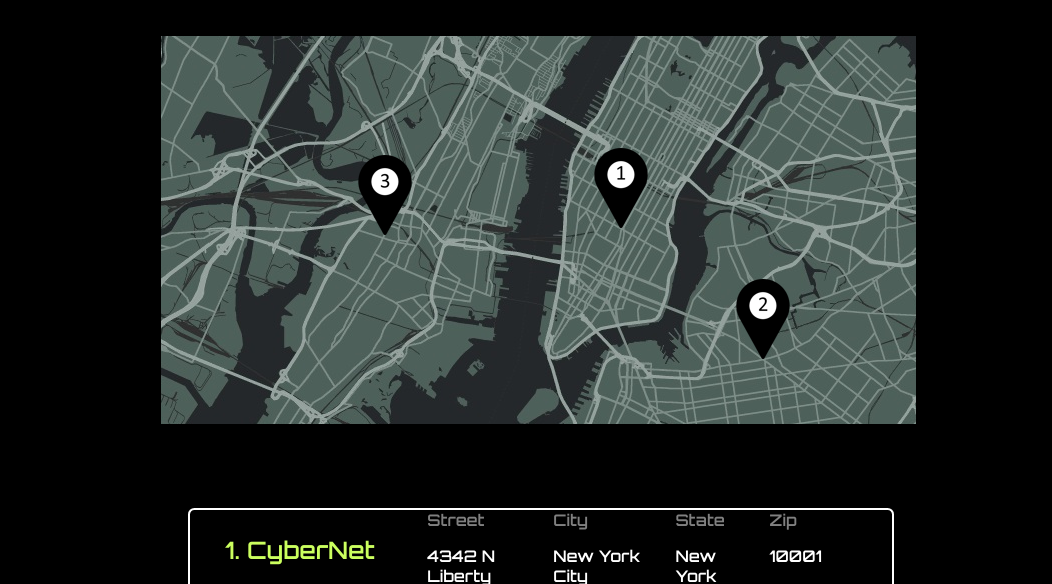
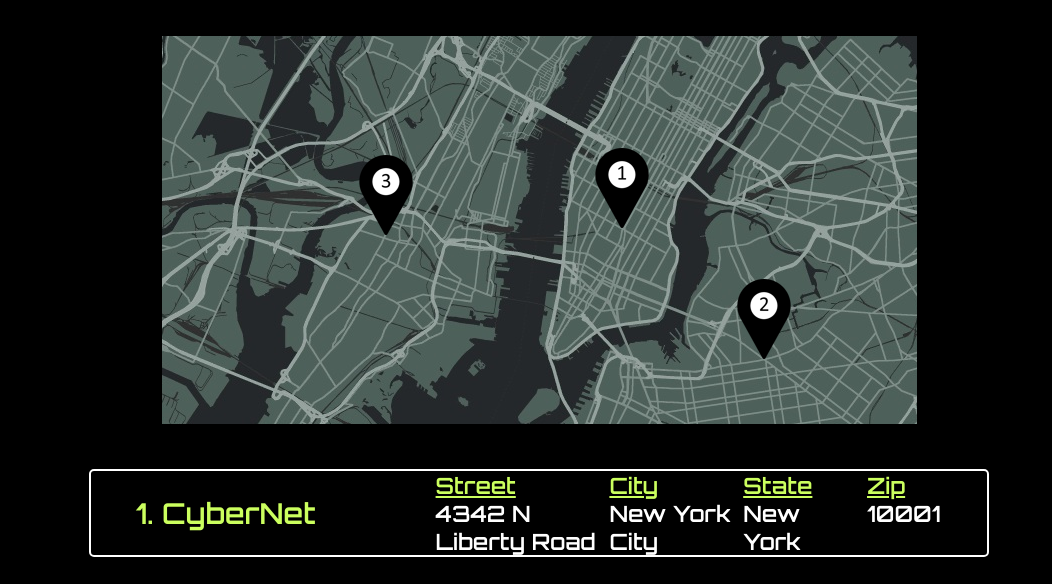
Before and after one commit to capstone-project-team-tec/Cyberslice-Pizza-Project, a React app: page /locations in a window 1280 px wide. Shown: the part 216-800 px from the top of the page, without its empty margins (101-1153 px from the left). Built offline with nearby package versions, Linux system fonts and the light colour scheme; no server answers.

Commit message:
styled locations address boxes again, cleaned up order options, cleaned up locations, cleaned up some of the passed down props

```diff
--- a/src/components/Locations.js
+++ b/src/components/Locations.js
@@ -1,60 +1,61 @@
 import "./locations.css"
 import "./global.css"
-
 
 const CarryoutLocation = ({ title, street, city, state, zip}) => {
 
     return (
-        <section className="location">
-            <section className="locationInfoContainer">
-                <section className="locationTitle">
+        <section className="location-lp">
+
+            <section className="locationInfoContainer-lp">
+                <section className="locationTitle-lp">
                     {title}
                 </section>
+                <section className="addressContainer-lp">
 
-                <section className="addressContainer">
-
-                    <section className="locationStreetContainer">
-                        <section className="locationStreetTitle">
+                    <section className="locationStreetContainer-lp">
+                        <section className="locationStreetTitle-lp">
                             Street
                         </section>
 
-                        <section className="locationStreet">
+                        <section className="locationStreet-lp">
                             {street}
                         </section>
                     </section>
 
-                    <section className="locationCityContainer">
-                        <section className="locationCityTitle">
+                    <section className="locationCityContainer-lp">
+                        <section className="locationCityTitle-lp">
                             City
                         </section>
 
-                        <section className="locationCity">
+                        <section className="locationCity-lp">
                             {city}
                         </section>
                     </section>
 
-                    <section className="locationStateContainer">
-                        <section className="locationStateTitle">
+                    <section className="locationStateContainer-lp">
+                        <section className="locationStateTitle-lp">
                             State
                         </section>
 
-                        <section className="locationState">
+                        <section className="locationState-lp">
                             {state}
                         </section>
                     </section>
 
-                    <section className="locationZipContainer">
-                        <section className="locationZipTitle">
+                    <section className="locationZipContainer-lp">
+                        <section className="locationZipTitle-lp">
                             Zip
                         </section>
 
-                        <section className="locationZip">
+                        <section className="locationZip-lp">
                             {zip}
                         </section>
+                    </section>
 
-                    </section>
                 </section>
+
             </section>
+
         </section>
     )
 }
@@ -62,13 +63,13 @@ const CarryoutLocation = ({ title, street, city, state, zip}) => {
 const Locations = () => {
 
     return(
-        <div id="locationsComponent">
-            <div id="locationsComponentTitleContainer">
-                <p id="locationsComponentTitleText">Locations</p>
+        <div id="locationsComponent-lp">
+            <div id="locationsComponentTitleContainer-lp">
+                <p id="locationsComponentTitleText-lp">Locations</p>
             </div>
-            <div id="imageAndAddresses">
-                <img id="locationsImage" src="/snazzyMapsMapFinal.png" alt="Image of Map Locations"/>
-                <div id="locationsContainer">
+            <div id="imageAndAddresses-lp">
+                <img id="locationsImage-lp" src="/snazzyMapsMapFinal.png" alt="Image of Map Locations"/>
+                <div id="locationsContainer-lp">
                     <label htmlFor="CyberNet">
                         <CarryoutLocation
                             title="1. CyberNet"
@@ -76,7 +77,7 @@ const Locations = () => {
                             city="New York City"
                             state="New York"
                             zip="10001"
-                            />
+                        />
                     </label>
                     <label htmlFor="TechnoCorp">
                         <CarryoutLocation
--- a/src/components/OrderOptions.js
+++ b/src/components/OrderOptions.js
@@ -1,6 +1,6 @@
 //This is the CarryOut or Delivery page
 import { useState } from "react"
-import { useParams, useNavigate, Link, json } from "react-router-dom"
+import { Link} from "react-router-dom"
 import "./orderOptions.css"
 import "./global.css"
 
@@ -8,20 +8,10 @@ const OrderOptions = (props) => {
     const [carryOut, setCarryOut] = useState(false)
     const [delivery, setDelivery] = useState(false)
     const [deliveryAddress, setDeliveryAddress] = useState("")
-    const [orderLocation, setOrderLocation] = useState("")
-    const [deliveryAddressForm, setDeliveryAddressForm] = useState(false)
-    const [myCartId, setMyCartId] = useState("")
-    const [address, setAddress] = useState("")
     const [hasCarryOutButtonBeenClicked, setHasCarryOutButtonBeenClicked] = useState(false)
     const [hasDeliveryButtonBeenClicked, setHasDeliveryButtonBeenClicked] = useState(false)
     const [selectedStoreLocation, setSelectedStoreLocation] = useState("")
-
-
-
-
-    const { currentCart, currentUser, setCurrentUser, setCurrentCart } = props
-
-    const navigate = useNavigate()
+    const { currentCart, setCurrentCart } = props
 
     function CarryoutTrue() {
         setHasCarryOutButtonBeenClicked(!hasCarryOutButtonBeenClicked)
@@ -41,18 +31,8 @@ const OrderOptions = (props) => {
         }
     }
 
-    function deliveryAddressCorrect() {
-        navigate('/checkout')
-    }
-
-    function deliveryAddressNotCorrect() {
-        setDeliveryAddressForm(!deliveryAddressForm)
-    }
-
     async function updateOrderLocationAndDeliveryAddress (event, currentCart) {
         event.preventDefault()
-    console.log(currentCart)
-    console.log(deliveryAddress)
         try {
             const response = await fetch(`http://localhost:1337/api/cart/${currentCart.id}/orderoptions`, {
                 method: "PATCH",
@@ -66,11 +46,11 @@ const OrderOptions = (props) => {
             })
             const result = await response.json()
             setCurrentCart(result)
-
         } catch(error) {
             console.log(error)
         }
     }
+
     return(
         <div>
             <section id = "orderContainer">
@@ -98,15 +78,13 @@ const OrderOptions = (props) => {
                        </div>
                     </form>
                 </div>
-
-
-                ): ""
-                }
+            ): ""}
 
             {carryOut || delivery ? (
                 <div id="locationsContainer">
                     <h3 id="selectlocation">Select A Location:</h3>
                     <form id="formLocationContainer">
+
                         <section className="location">
                             <section className="locationInfoContainer">
                                 <input type="radio" name="location" onClick={() => setSelectedStoreLocation("4342 N Liberty Road, New York City, New York, 10001")} />
@@ -114,6 +92,7 @@ const OrderOptions = (props) => {
                                     Cyber Net
                                 </section>
                                 <section className="addressContainer">
+
                                     <section className="locationStreetContainer">
                                         <section className="locationStreetTitle">
                                             Street
@@ -153,9 +132,11 @@ const OrderOptions = (props) => {
                                             10001
                                         </section>
                                     </section>
+
                                 </section>
                             </section>
                         </section>
+
                         <section className="location">
                             <section className="locationInfoContainer">
                                 <input type="radio" name="location" onClick={() => setSelectedStoreLocation("3697 S Red Planet Road," + " New York City," + " New York," + " 70810")}/>
@@ -163,6 +144,7 @@ const OrderOptions = (props) => {
                                     Techno Corp
                                 </section>
                                 <section className="addressContainer">
+
                                     <section className="locationStreetContainer">
                                         <section className="locationStreetTitle">
                                             Street
@@ -202,9 +184,11 @@ const OrderOptions = (props) => {
                                             70810
                                         </section>
                                     </section>
+
                                 </section>
                             </section>
                         </section>
+
                         <section className="location" >
                             <section className="locationInfoContainer">
                                 <input type="radio" name="location" onClick={() => setSelectedStoreLocation("6201 Whispering Pines Lane, New York City, New York, 03429")}/>
@@ -212,6 +196,7 @@ const OrderOptions = (props) => {
                                     Synth Runner
                                 </section>
                                 <section className="addressContainer">
+
                                     <section className="locationStreetContainer">
                                         <section className="locationStreetTitle">
                                             Street
@@ -251,22 +236,21 @@ const OrderOptions = (props) => {
                                             03429
                                         </section>
                                     </section>
+
                                 </section>
                             </section>
                         </section>
+
                     </form>
                 </div>
             ): ""}
-                {
-                    delivery || carryOut ? (
+            {delivery || carryOut ? (
                 <form onSubmit={(event) => updateOrderLocationAndDeliveryAddress(event, currentCart)}>
                     <div id="buttoncartcontainer">
                         <Link to="/checkout"><button type="submit" id="submitbuttontocart">Continue To Cart</button></Link>
                     </div>
                 </form>
-                    ):""
-                }
-
+            ):""}
         </div>
     )
 }
--- a/src/components/locations.css
+++ b/src/components/locations.css
@@ -1,12 +1,12 @@
 /* general styling */
-#locationsComponent {
+#locationsComponent-lp {
     display: flex;
     flex-direction: column;
     align-items: center;
 }
 
 /* title styling */
-#locationsComponentTitleContainer {
+#locationsComponentTitleContainer-lp {
     display: flex;
     width: 78.5%;
     margin-top: 3%;
@@ -14,30 +14,18 @@
     height: fit-content;
 }
 
-#locationsComponentTitleText {
+#locationsComponentTitleText-lp {
     font-size: 3.5rem;
     margin: 0 0 0 0;
 }
 
 /* image styling */
-#locationsImage {
+#locationsImage-lp {
     width:755px;
     height:388px;
 }
 
-
-#locationsInfoContainerContainer {
-    border: 5px solid blue;
-    width: 70%;
-    display: flex;
-    justify-content: center;
-    border: 4px solid #cbff5e;
-    margin-top: 5%;
-    border-radius: 4px;
-    font-size: 2.3rem;
-}
-
-#locationsInfoContainer {
+#locationsInfoContainer-lp {
     display: flex;
     flex-direction: column;
     background-color: black;
@@ -46,43 +34,95 @@
     margin-bottom: 1rem;
 }
 
-#imageAndAddresses {
+#imageAndAddresses-lp {
     display: flex;
     flex-direction: column;
     align-items: center;
+    width: 65%;
 }
 
-#locationsContainer {
-    margin: 10% 0 0 0 !important;
-    border: 0 !important;
-    width: 100% !important;
-    max-width: none !important;
+#locationsContainer-lp {
+    /* margin: 5% 0 0 0; */
+    width: 100%;
+    min-width: 900px;
+    max-width: none;
+    height: 100%;
+    display: flex;
+    flex-direction: column;
+    justify-content: space-between;
 }
 
-.location {
-    width: 100% !important;
-    padding-left: 0 !important;
+.location-lp {
+    width: 100%;
+    padding-left: 0;
     display: flex;
     align-items: center;
 
 }
 
-.locationInfoContainer {
+.locationInfoContainer-lp {
     display: flex;
     align-items: center;
     width: 100%;
+    max-width: 1200px;
+    border: 2px solid white;
+    border-radius: 5px;
+    margin-top: 5%;
 }
 
-.locationTitle {
-    padding-left: 5%;
-    width: 40% !important;
-    max-width: 255px !important;
+.locationTitle-lp {
+    padding: 0 5% 0 5%;
+    width: 40%;
+    max-width: 255px;
+    font-size: 1.8rem;
+    color: #cbff5e;
 }
 
-.locationStreetContainer {
+.locationStreetContainer-lp {
     width: calc(100%*0.3333333);
 }
 
-.addressContainer {
-    padding-right: 10%
+.addressContainer-lp {
+    font-size: 1.4rem;
+    display: flex;
+    flex-direction: row;
+    width: 70%;
+    min-width: 540px;
+    justify-content: space-between;
 }
+
+.locationCityTitle-lp {
+    text-decoration: underline;
+    color: #cbff5e;
+}
+
+.locationStreetTitle-lp {
+    text-decoration: underline;
+    color: #cbff5e;
+}
+
+.locationStateTitle-lp {
+    text-decoration: underline;
+    color: #cbff5e;
+}
+
+.locationZipTitle-lp {
+    text-decoration: underline;
+    color: #cbff5e;
+}
+
+.locationCityContainer-lp {
+    width: 130px;
+}
+
+.locationStreetContainer-lp {
+    width: 170px;
+}
+
+.locationStateContainer-lp {
+    width: 120px;
+}
+
+.locationZipContainer-lp {
+    width: 120px;
+}
--- a/src/index.js
+++ b/src/index.js
@@ -203,7 +203,7 @@ const App = () => {
                         <Route path="/sides" element={<Sides currentUser={currentUser} fetchUserCurrentCart={fetchUserCurrentCart} currentCart={currentCart} setCurrentCart={setCurrentCart} sides={sides}/>} />
                         <Route path="/desserts" element={<Desserts currentUser={currentUser} fetchUserCurrentCart={fetchUserCurrentCart} currentCart={currentCart} setCurrentCart={setCurrentCart} desserts={desserts}/>} />
                         <Route path="/login" element={<Login setCurrentUser={setCurrentUser} setCurrentUserTrue={setCurrentUserTrue}/>} />
-                        <Route path="/orderoptions" element={<OrderOptions currentUser={currentUser} setCurrentUser={setCurrentUser} currentCart={currentCart} setCurrentCart={setCurrentCart}/>} />
+                        <Route path="/orderoptions" element={<OrderOptions currentCart={currentCart} setCurrentCart={setCurrentCart}/>} />
                         <Route path="/locations" element={<Locations />} />
                         <Route path="/checkout" element={<Checkout currentOrderItems={currentOrderItems} setCurrentOrderItems={setCurrentOrderItems} totalCost={totalCost} setTotalCost={setTotalCost} subTotalDisplay={subTotalDisplay} setSubTotalDisplay={setSubTotalDisplay} currentCart={currentCart} />} />
                         <Route path="/register" element={<Register createCartForUser={createCartForUser} setCurrentUser={setCurrentUser} setCurrentUserTrue={setCurrentUserTrue}/>} />
```
Lines whose indentation alone changed are shown as unchanged.
